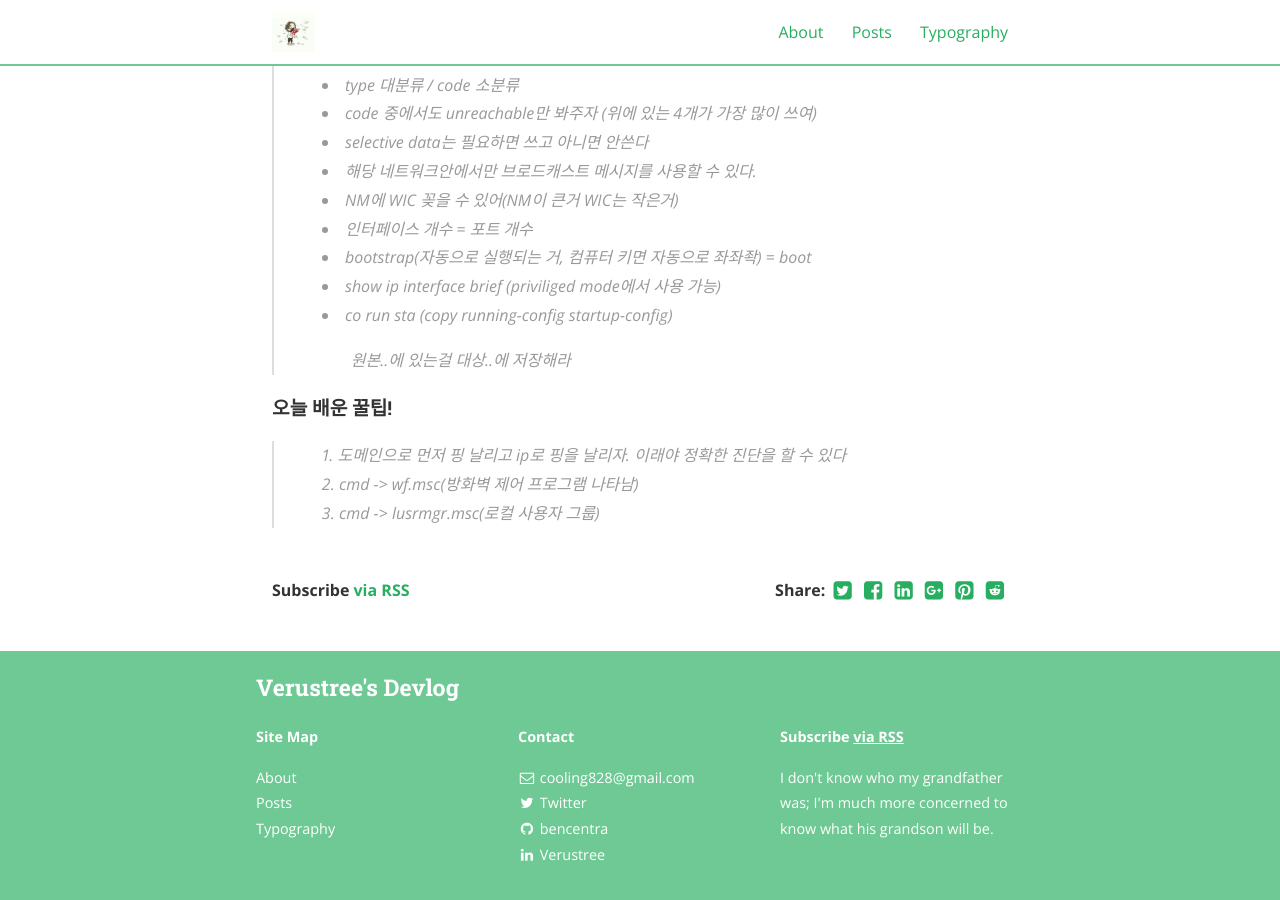
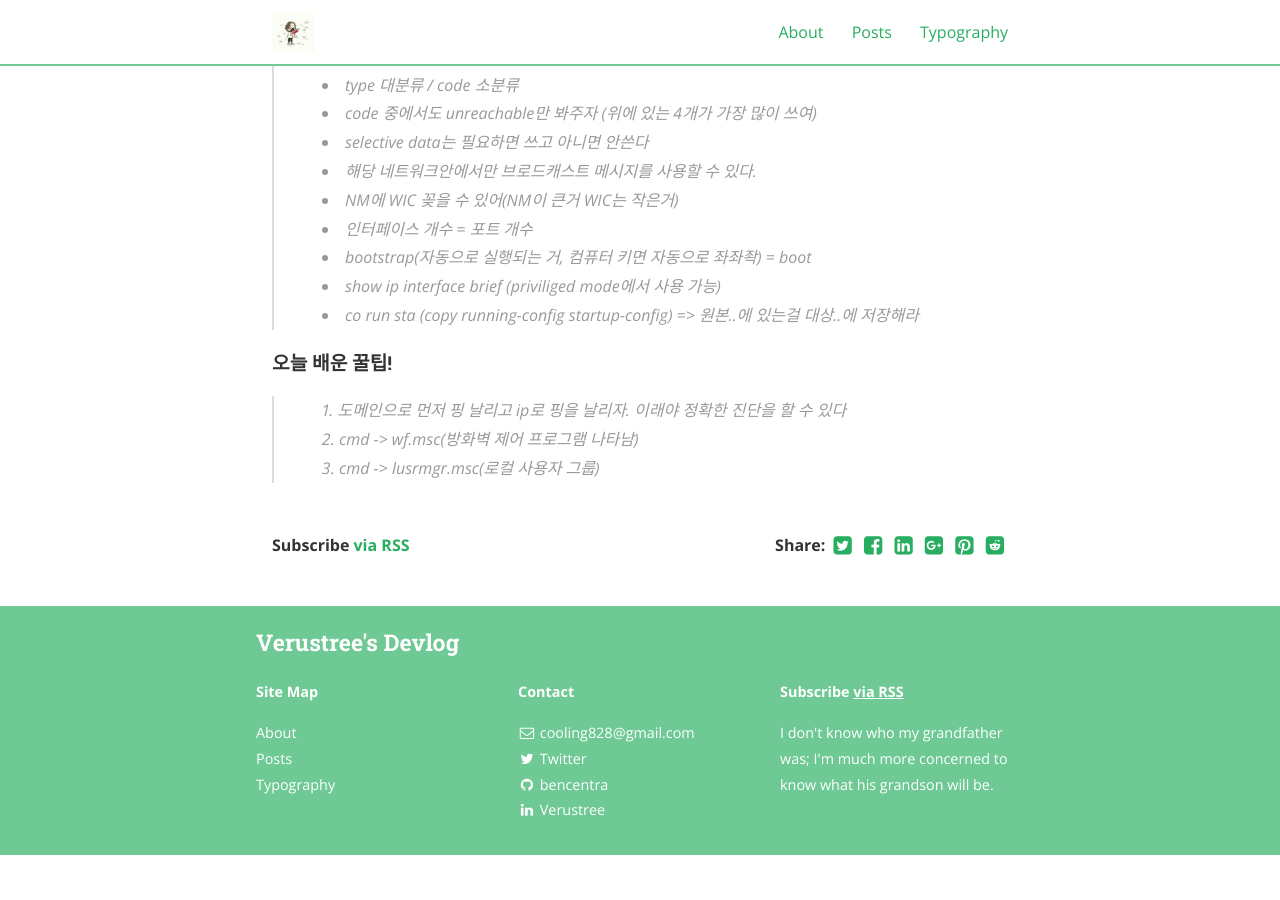
Before and after one commit to verustree/verustree.github.io, a Jekyll site: the page built from _posts/2020-03-11-TIL.md, in a window 1280 px wide and 900 px high, scrolled down 840 px. Built offline with Jekyll 4.4.1, drawn with Linux system fonts in a browser that asks for light colours; nearby versions of some CDN libraries; after the commit the page ends 1695 px from its top, so only the background shows below that.

Commit message:
Update 2020-03-11-TIL.md
ul 태그 삭제

```diff
--- a/_posts/2020-03-11-TIL.md
+++ b/_posts/2020-03-11-TIL.md
@@ -31,8 +31,7 @@ categories: TIL
 <li>인터페이스 개수 = 포트 개수</li>
 <li>bootstrap(자동으로 실행되는 거, 컴퓨터 키면 자동으로 좌좌좍) = boot</li>
 <li>show ip interface brief (priviliged mode에서 사용 가능)</li>
-<li>co run sta (copy running-config startup-config)
-  <ul>원본..에 있는걸 대상..에 저장해라</ul></li></blockquote>
+<li>co run sta (copy running-config startup-config)  =>  원본..에 있는걸 대상..에 저장해라</li></blockquote>
 </p>
 
 <p>
```
